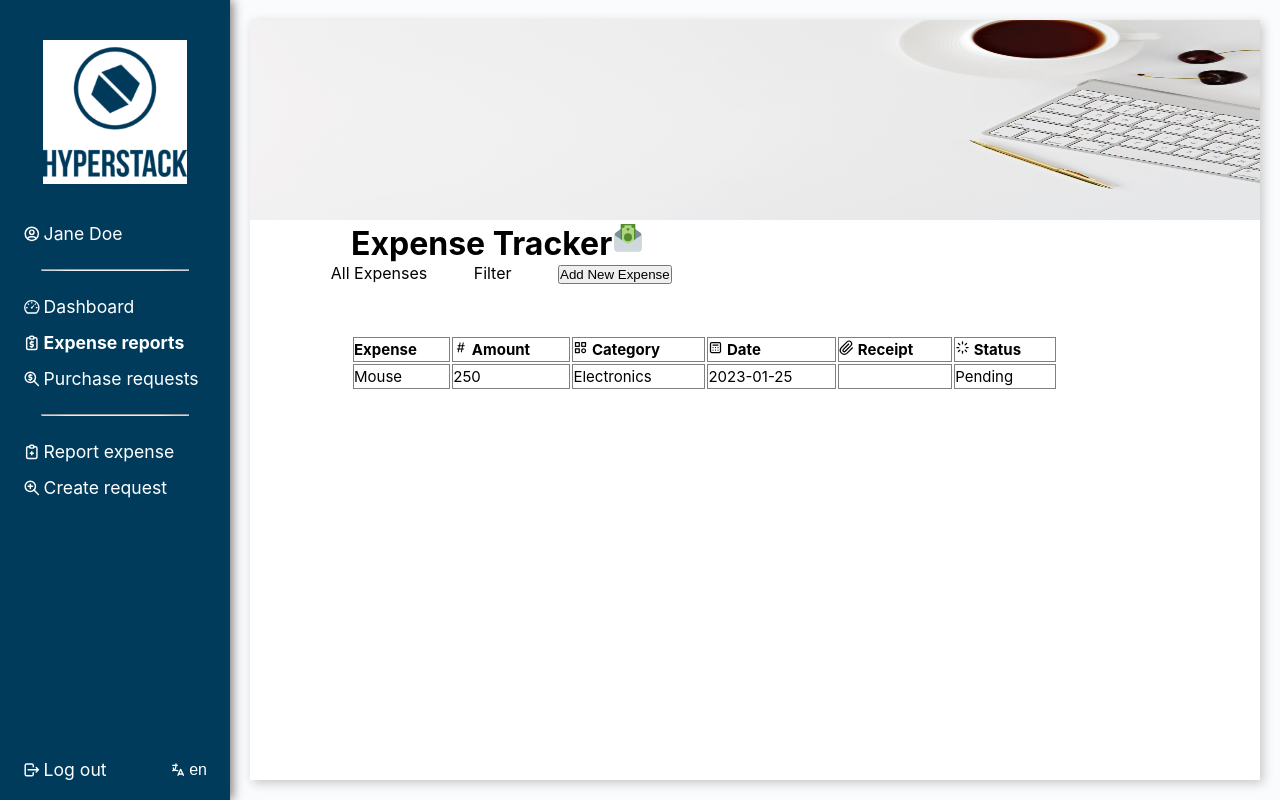
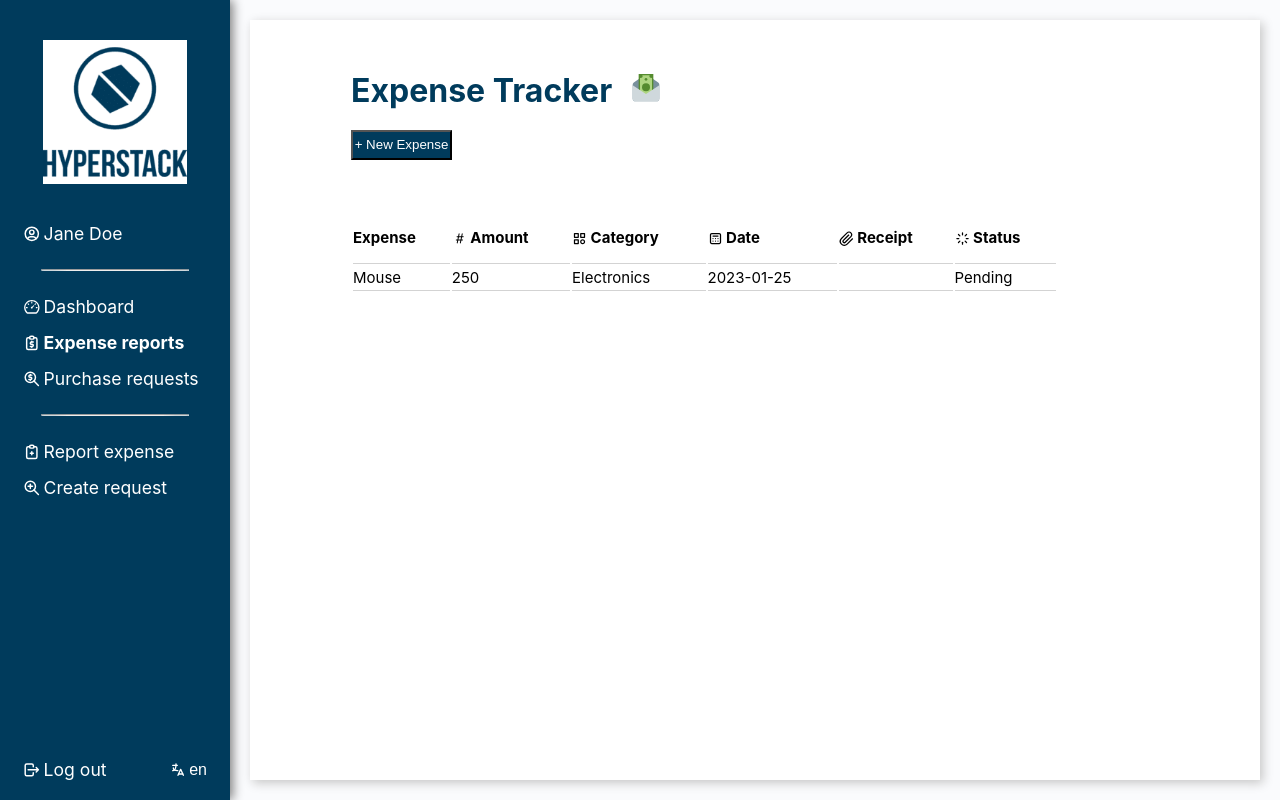
Before and after one commit to Priya-Pdh/ExpenseApp, a React (Create React App) app: page /expensepage in a window 1280 px wide. Built offline with nearby package versions, Linux system fonts and the light colour scheme.

Commit message:
Styling expense page, table & form (#30)

```diff
--- a/src/components/ExpenseList/index.tsx
+++ b/src/components/ExpenseList/index.tsx
@@ -26,19 +26,19 @@ export default function ExpenseList(props: ExpenseListProps) {
            <tr>
             <th>{t('expense')}</th>
             <th>
-                <BsHash /> {t('amount')}
+              <BsHash className="header_icon" /> {t('amount')}
             </th>
             <th>
-                <BiCategory /> {t('category')}
+              <BiCategory className="header_icon" /> {t('category')}
             </th>
             <th>
-                <CgCalendarDates /> {t('date')}
+              <CgCalendarDates className="header_icon" /> {t('date')}
             </th>
             <th>
-                <GrAttachment /> {t('receipt')}
+              <GrAttachment className="header_icon" /> {t('receipt')}
             </th>
             <th>
-                <TbLoader /> {t('status')}
+              <TbLoader className="header_icon" /> {t('status')}
             </th>
           </tr>
           </thead>
@@ -60,6 +60,7 @@ export default function ExpenseList(props: ExpenseListProps) {
                   <td>{expense.category}</td>
                   <td>{expense.date}</td>
                   <td>{expense.receipt}</td>
+                  <td>{expense.status}</td>
                 </tr>
               );
             })}
--- a/src/components/ExpenseList/style.scss
+++ b/src/components/ExpenseList/style.scss
@@ -1,12 +1,27 @@
  table {
     width: 70%;
     margin: 5% 0 10% 10%;
-    color: black;
- }
+
  th, td {
-    border: 1px solid gray;
+    border: 1px solid lightgray;
+    border-top: none;
+    border-left: none;
+    border-right: none ;
     overflow: hidden;
     text-align: left;
     height: 25px;
     font-size: 15px;
+
   }
+
+  th {
+    line-height: 50px;
+    vertical-align: middle;
+  }
+
+  .header_icon {
+    vertical-align: middle;
+  }
+
+
+}
--- a/src/components/NewExpense/index.tsx
+++ b/src/components/NewExpense/index.tsx
@@ -95,7 +95,7 @@ export default function NewExpense(props: Props) {
                   <option value="others">others</option>
                 </select>
 
-                <label className="form_label">Receipt </label>
+                <label className="form_label">Receipt</label>
                 <input
                   type="file"
                   className="form_input"
--- a/src/components/NewExpense/style.scss
+++ b/src/components/NewExpense/style.scss
@@ -66,4 +66,5 @@
       background-color: #d2042d;
     }
   }
+
 }
--- a/src/locales/en-US/translation.json
+++ b/src/locales/en-US/translation.json
@@ -12,8 +12,6 @@
   "month_overview": "Monthly overview",
 
   "expense_tracker":"Expense Tracker",
-  "all_expenses":"All Expenses",
-  "filter":"Filter",
 
   "expense":"Expense",
   "amount":"Amount",
--- a/src/locales/sv-SE/translation.json
+++ b/src/locales/sv-SE/translation.json
@@ -12,8 +12,6 @@
   "month_overview": "Månadsöversikt",
 
   "expense_tracker":"Utgiftsspårare",
-  "all_expenses":"Alla utgifter",
-  "filter":"Filtrera",
 
   "expense":"Bekostnad",
   "amount":"Belopp",
--- a/src/pages/ExpensePage/index.tsx
+++ b/src/pages/ExpensePage/index.tsx
@@ -4,7 +4,6 @@ import './style.scss';
 import { useTranslation } from 'react-i18next';
 import Navbar from '../../components/Navbar';
 import { FcMoneyTransfer } from 'react-icons/fc';
-import expenseImg from '../../assets/images/expense-img.jpeg';
 
 import { NewExpenseProps } from '../../types/Types';
 import NewExpense from '../../components/NewExpense';
@@ -22,17 +21,15 @@ export default function ExpensePage() {
     <div className="expense_page">
       <Navbar />
       <main className="expense_page_container">
-        <img src={expenseImg} alt="expense_img" className="expense_img" />
         <h1 className="expense_page_header">
-          {t('expense_tracker')} <FcMoneyTransfer />
+          {t('expense_tracker')}
+          <FcMoneyTransfer />
         </h1>
-        <ul className="filters">
-          <li className="filters_list">{t('all_expenses')}</li>
-          <li className="filters_list">{t('filter')}</li>
-          <li>
-            <button onClick={() => setShowForm(!showForm)}>Add New Expense</button>
-          </li>
-        </ul>
+
+        <button className="add_expense_button" onClick={() => setShowForm(!showForm)}>
+          + New Expense
+        </button>
+
         {showForm && <NewExpense onClick={addNewExpense} />}
 
         <ExpenseList expenseList={newExpenseList} />
--- a/src/pages/ExpensePage/style.scss
+++ b/src/pages/ExpensePage/style.scss
@@ -12,26 +12,27 @@
     box-shadow: 3px 3px 10px rgb(198, 198, 198);
   }
 
-  .expense_img {
-    width: 100%;
-    height: 200px;
-    position: relative;
+  .expense_page_header {
+    color: $primary_color;
+    margin-left: 10%;
+    margin-top: 5%;
+    display: flex;
+    align-items: center;
+    gap: 2%;
+
   }
 
-  .expense_page_header {
-    color: black;
-    display: flex;
-    justify-content: flex-start;
+  .add_expense_button {
     margin-left: 10%;
-  }
+    margin-top: 2%;
+    width: 10%;
+    height: 4%;
+    background-color: $primary_color;
+    color: #fff;
+   }
 
+   .add_expense_button:hover {
+    background-color: #2E5A88;
+   }
 
-  .filters {
-    color: black;
-    list-style-type: none;
-    display: flex;
-    justify-content: flex-start;
-    gap: 5%;
-    margin-left: 8%;
-  }
 }
```
Also changed, not shown: src/assets/images/expense-img.jpeg (deleted). Lines whose indentation alone changed are shown as unchanged.
